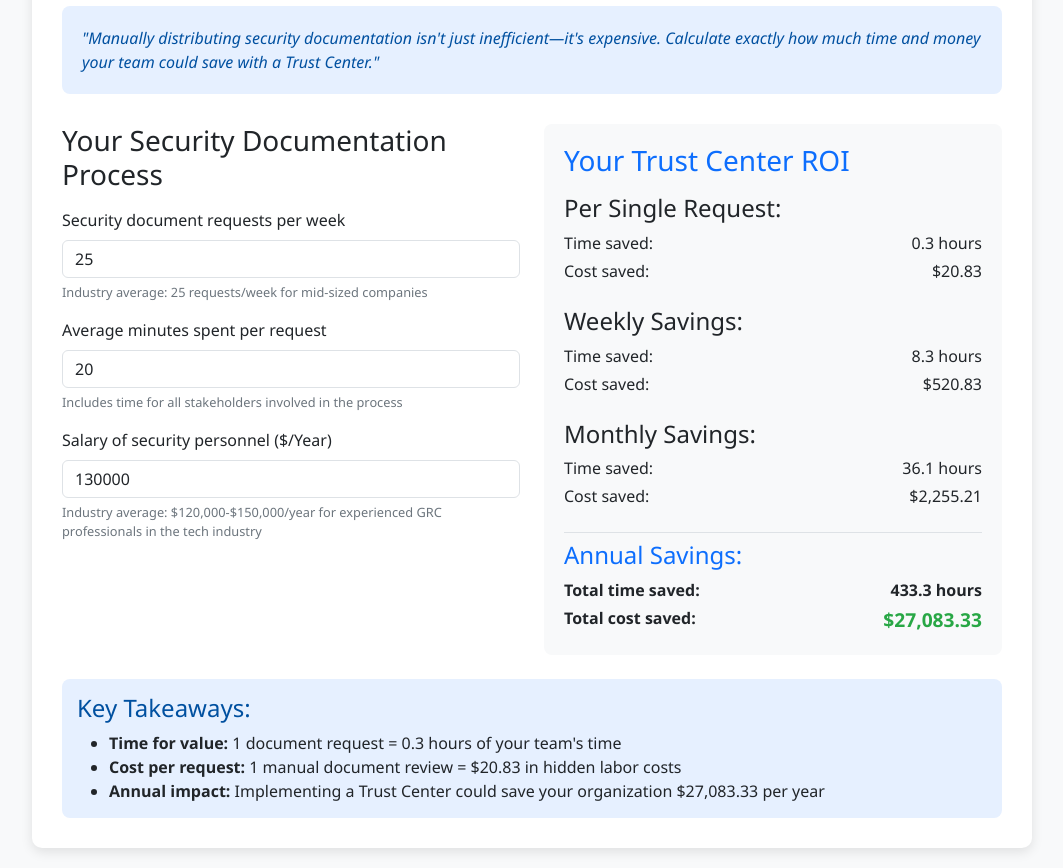
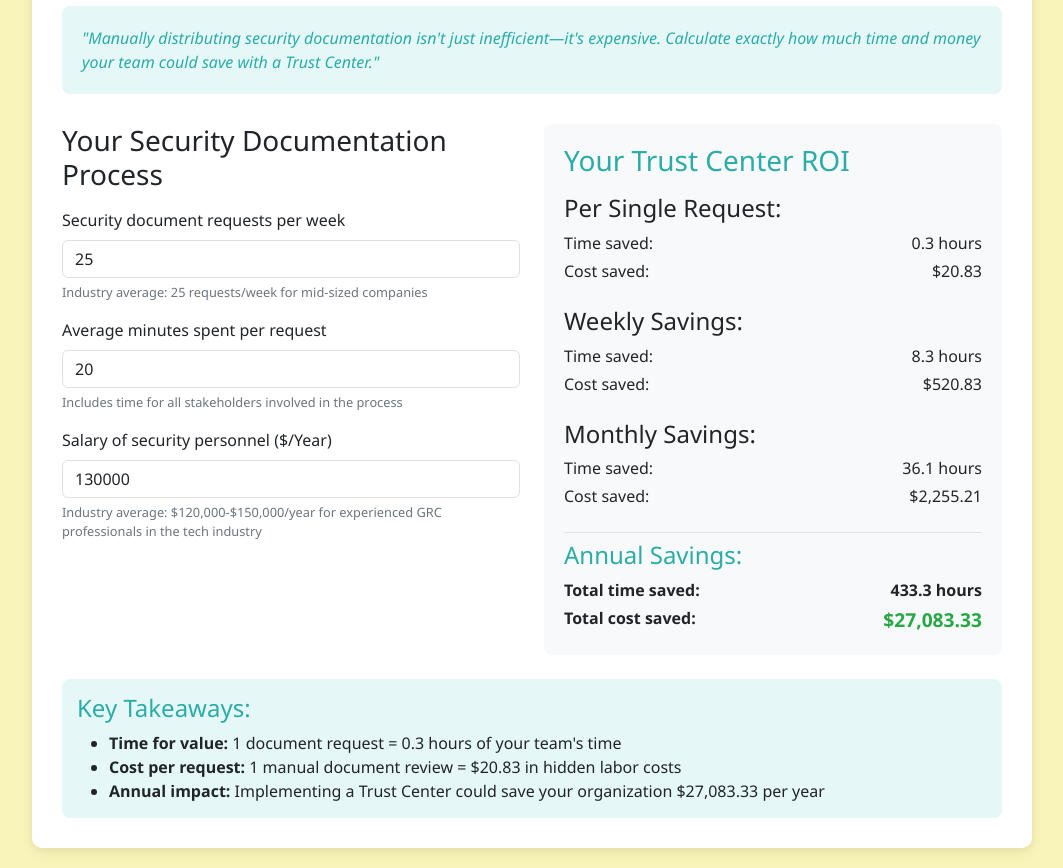
Before and after one commit to CannonSnow/ROI-calc-TC, a plain HTML site: page index.html in a window 1280 px wide. Shown: the part 106-974 px from the top of the page, without its empty margins (108-1171 px from the left). Drawn offline with nearby package versions, Linux system fonts and the light colour scheme.

Commit message:
Update index.html

```diff
--- a/index.html
+++ b/index.html
@@ -10,7 +10,7 @@
         body {
             font-family: 'Segoe UI', Tahoma, Geneva, Verdana, sans-serif;
             padding: 20px;
-            background-color: #f8f9fa;
+            background-color: #F9F5BA;
         }
         .calculator-container {
             max-width: 1000px;
@@ -21,12 +21,12 @@
             padding: 30px;
         }
         .quote-box {
-            background-color: #e6f0ff;
+            background-color: #e5f7f7;
             padding: 20px;
             border-radius: 8px;
             margin-bottom: 30px;
             font-style: italic;
-            color: #0050a0;
+            color: #2BACA8;
         }
         .result-box {
             background-color: #f8f9fa;
@@ -34,13 +34,13 @@
             border-radius: 8px;
         }
         .takeaway-box {
-            background-color: #e6f0ff;
+            background-color: #e5f7f7;
             padding: 15px;
             border-radius: 8px;
             margin-top: 20px;
         }
         .takeaway-box h4 {
-            color: #0050a0;
+            color: #2BACA8;
         }
         .annual-savings {
             font-weight: bold;
@@ -51,6 +51,9 @@
             font-size: 0.8em;
             color: #6c757d;
             margin-top: 5px;
+        }
+        .text-primary {
+            color: #2BACA8 !important;
         }
     </style>
 </head>
```
